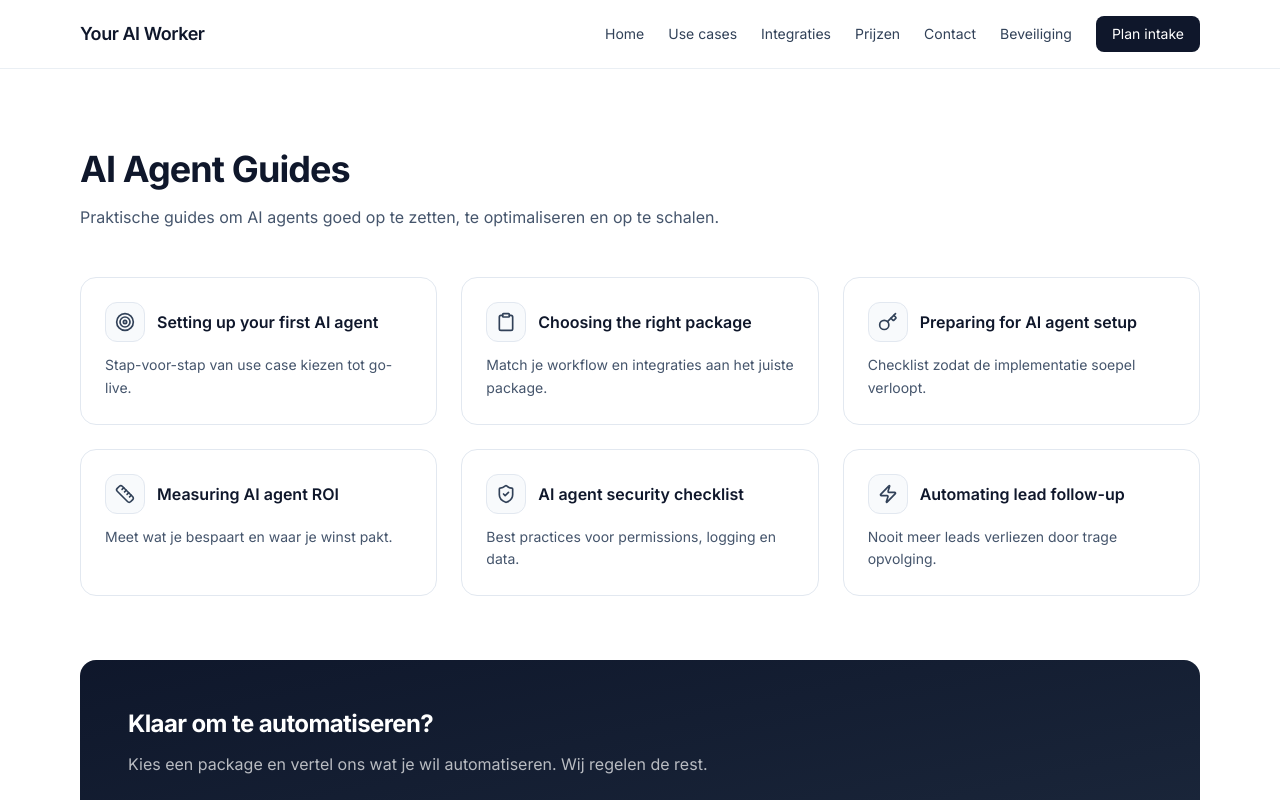
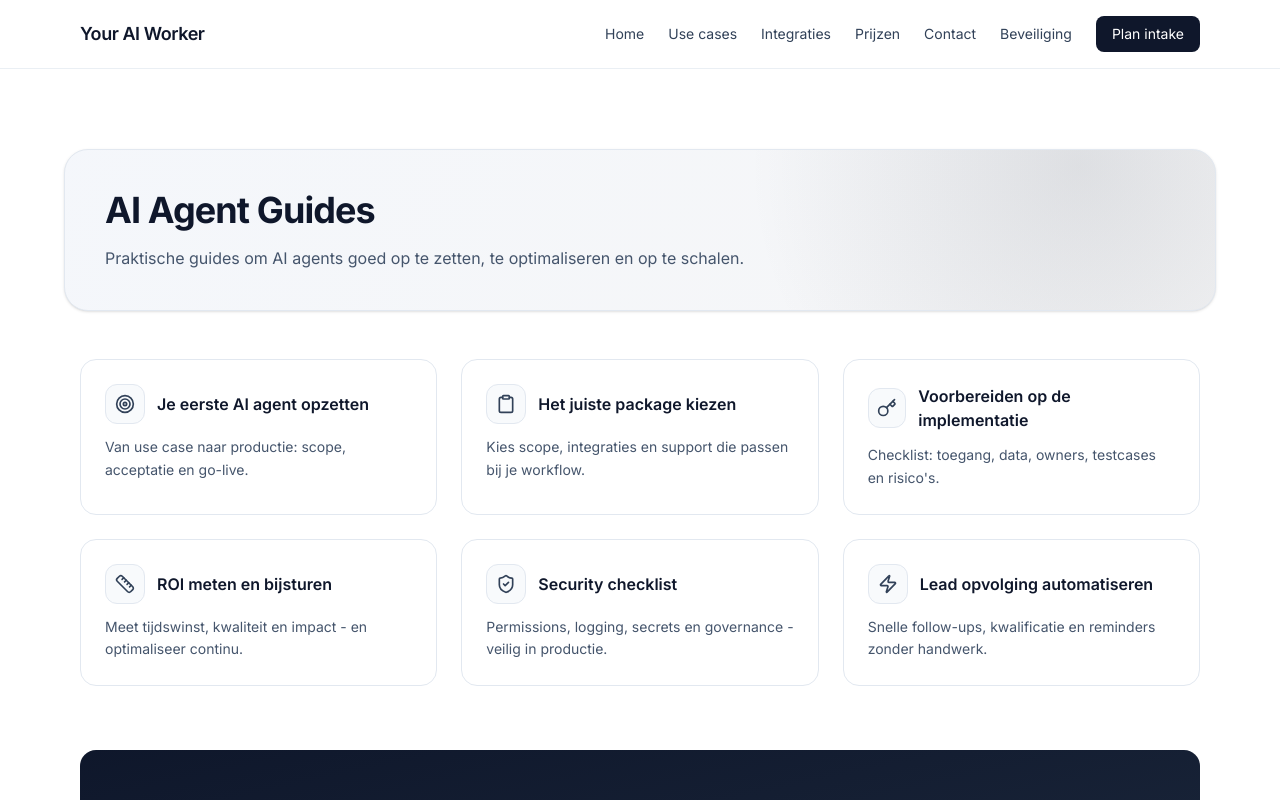
Before and after one commit to openclawbot69420-ux/youraiworker-site, a Next.js app: page /guides in a window 1280 px wide. Shown: the top 800 px of the page. Built offline with nearby package versions, Linux system fonts and the light colour scheme.

Commit message:
feat: add real integration logos + enrich guides content + subtle animated mesh

```diff
--- a/package.json
+++ b/package.json
@@ -12,7 +12,8 @@
     "next": "latest",
     "nodemailer": "^8.0.1",
     "react": "latest",
-    "react-dom": "latest"
+    "react-dom": "latest",
+    "simple-icons": "^16.9.0"
   },
   "devDependencies": {
     "@tailwindcss/postcss": "latest",
--- a/src/app/guides/page.tsx
+++ b/src/app/guides/page.tsx
@@ -10,33 +10,33 @@ export const metadata: Metadata = {
 const guides = [
   {
     icon: Target,
-    title: "Setting up your first AI agent",
-    description: "Stap-voor-stap van use case kiezen tot go-live.",
+    title: "Je eerste AI agent opzetten",
+    description: "Van use case naar productie: scope, acceptatie en go-live.",
   },
   {
     icon: Clipboard,
-    title: "Choosing the right package",
-    description: "Match je workflow en integraties aan het juiste package.",
+    title: "Het juiste package kiezen",
+    description: "Kies scope, integraties en support die passen bij je workflow.",
   },
   {
     icon: Key,
-    title: "Preparing for AI agent setup",
-    description: "Checklist zodat de implementatie soepel verloopt.",
+    title: "Voorbereiden op de implementatie",
+    description: "Checklist: toegang, data, owners, testcases en risico's.",
   },
   {
     icon: Ruler,
-    title: "Measuring AI agent ROI",
-    description: "Meet wat je bespaart en waar je winst pakt.",
+    title: "ROI meten en bijsturen",
+    description: "Meet tijdswinst, kwaliteit en impact - en optimaliseer continu.",
   },
   {
     icon: ShieldCheck,
-    title: "AI agent security checklist",
-    description: "Best practices voor permissions, logging en data.",
+    title: "Security checklist",
+    description: "Permissions, logging, secrets en governance - veilig in productie.",
   },
   {
     icon: Zap,
-    title: "Automating lead follow-up",
-    description: "Nooit meer leads verliezen door trage opvolging.",
+    title: "Lead opvolging automatiseren",
+    description: "Snelle follow-ups, kwalificatie en reminders zonder handwerk.",
   },
 ] satisfies Array<{
   icon: LucideIcon
@@ -47,11 +47,13 @@ const guides = [
 const GuidesPage: React.FC = () => {
   return (
     <section className="mx-auto max-w-6xl px-4 py-20">
-      <div className="max-w-2xl">
-        <h1 className="text-3xl font-bold tracking-tight sm:text-4xl">AI Agent Guides</h1>
-        <p className="mt-4 text-slate-600">
-          Praktische guides om AI agents goed op te zetten, te optimaliseren en op te schalen.
-        </p>
+      <div className="-mx-4 mb-10 rounded-3xl border border-slate-200 bg-white p-8 shadow-sm subtle-mesh sm:p-10">
+        <div className="max-w-2xl">
+          <h1 className="text-3xl font-bold tracking-tight sm:text-4xl">AI Agent Guides</h1>
+          <p className="mt-4 text-slate-600">
+            Praktische guides om AI agents goed op te zetten, te optimaliseren en op te schalen.
+          </p>
+        </div>
       </div>
 
       <div className="mt-12 grid gap-6 md:grid-cols-2 lg:grid-cols-3">
--- a/src/app/integrations/page.tsx
+++ b/src/app/integrations/page.tsx
@@ -1,21 +1,8 @@
 import type { Metadata } from "next"
 import type { LucideIcon } from "lucide-react"
-import {
-  Building2,
-  CalendarDays,
-  ClipboardList,
-  Cloud,
-  Folder,
-  GitBranch,
-  LifeBuoy,
-  Mail,
-  MessageCircle,
-  MessageSquare,
-  Send,
-  Sparkles,
-  Table,
-  Workflow,
-} from "lucide-react"
+import { Cloud, MessageSquare } from "lucide-react"
+
+import { BrandIcon, type BrandIconName } from "../../components/BrandIcon"
 
 export const metadata: Metadata = {
   title: "AI Agent Integrations",
@@ -23,34 +10,37 @@ export const metadata: Metadata = {
 }
 
 const integrations = [
-  { name: "Gmail", badge: "GM", icon: Mail },
-  { name: "Google Calendar", badge: "GC", icon: CalendarDays },
-  { name: "Google Drive", badge: "GD", icon: Folder },
-  { name: "WhatsApp", badge: "WA", icon: MessageCircle },
-  { name: "Telegram", badge: "TG", icon: Send },
+  { name: "Gmail", badge: "GM", brand: "gmail" },
+  { name: "Google Calendar", badge: "GC", brand: "google-calendar" },
+  { name: "Google Drive", badge: "GD", brand: "google-drive" },
+  { name: "WhatsApp", badge: "WA", brand: "whatsapp" },
+  { name: "Telegram", badge: "TG", brand: "telegram" },
   { name: "Slack", badge: "SL", icon: MessageSquare },
-  { name: "HubSpot", badge: "HS", icon: Building2 },
+  { name: "HubSpot", badge: "HS", brand: "hubspot" },
   { name: "Salesforce", badge: "SF", icon: Cloud },
-  { name: "Jira", badge: "JR", icon: ClipboardList },
-  { name: "Zendesk", badge: "ZD", icon: LifeBuoy },
-  { name: "Zapier", badge: "ZP", icon: Workflow },
-  { name: "Make", badge: "MK", icon: Sparkles },
-  { name: "n8n", badge: "N8", icon: GitBranch },
-  { name: "Google Sheets", badge: "GS", icon: Table },
+  { name: "Jira", badge: "JR", brand: "jira" },
+  { name: "Zendesk", badge: "ZD", brand: "zendesk" },
+  { name: "Zapier", badge: "ZP", brand: "zapier" },
+  { name: "Make", badge: "MK", brand: "make" },
+  { name: "n8n", badge: "N8", brand: "n8n" },
+  { name: "Google Sheets", badge: "GS", brand: "google-sheets" },
 ] satisfies Array<{
   name: string
   badge: string
-  icon: LucideIcon
+  brand?: BrandIconName
+  icon?: LucideIcon
 }>
 
 const IntegrationsPage: React.FC = () => {
   return (
     <section className="mx-auto max-w-6xl px-4 py-20">
-      <div className="max-w-2xl">
-        <h1 className="text-3xl font-bold tracking-tight sm:text-4xl">AI Agent Integrations</h1>
-        <p className="mt-4 text-slate-600">
-          Je OpenClaw AI agent koppelt met de tools die je al gebruikt.
-        </p>
+      <div className="-mx-4 mb-10 rounded-3xl border border-slate-200 bg-white p-8 shadow-sm subtle-mesh sm:p-10">
+        <div className="max-w-2xl">
+          <h1 className="text-3xl font-bold tracking-tight sm:text-4xl">AI Agent Integrations</h1>
+          <p className="mt-4 text-slate-600">
+            Je OpenClaw AI agent koppelt met de tools die je al gebruikt.
+          </p>
+        </div>
       </div>
 
       <div className="mt-12 grid gap-6 sm:grid-cols-2 lg:grid-cols-4">
@@ -61,7 +51,11 @@ const IntegrationsPage: React.FC = () => {
           >
             <div className="flex items-center gap-3">
               <div className="relative inline-flex h-11 w-11 items-center justify-center rounded-xl border border-slate-200 bg-gradient-to-b from-white to-slate-100 text-slate-700 shadow-sm">
-                <integration.icon className="h-5 w-5" aria-hidden="true" />
+                {integration.brand ? (
+                  <BrandIcon name={integration.brand} title={integration.name} className="h-5 w-5" />
+                ) : (
+                  integration.icon && <integration.icon className="h-5 w-5" aria-hidden="true" />
+                )}
                 <span className="absolute -bottom-1 -right-1 inline-flex min-w-5 items-center justify-center rounded-md border border-slate-200 bg-slate-900 px-1 text-[10px] font-semibold leading-4 text-white">
                   {integration.badge}
                 </span>
--- a/src/app/use-cases/page.tsx
+++ b/src/app/use-cases/page.tsx
@@ -103,11 +103,13 @@ const useCases = [
 const UseCasesPage: React.FC = () => {
   return (
     <section className="mx-auto max-w-6xl px-4 py-20">
-      <div className="max-w-2xl">
-        <h1 className="text-3xl font-bold tracking-tight sm:text-4xl">AI Agent Use Cases</h1>
-        <p className="mt-4 text-slate-600">
-          Zie wat een OpenClaw AI agent kan automatiseren in je dagelijkse workflow.
-        </p>
+      <div className="-mx-4 mb-10 rounded-3xl border border-slate-200 bg-white p-8 shadow-sm subtle-mesh sm:p-10">
+        <div className="max-w-2xl">
+          <h1 className="text-3xl font-bold tracking-tight sm:text-4xl">AI Agent Use Cases</h1>
+          <p className="mt-4 text-slate-600">
+            Zie wat een OpenClaw AI agent kan automatiseren in je dagelijkse workflow.
+          </p>
+        </div>
       </div>
 
       <div className="mt-12 grid gap-6 md:grid-cols-2 lg:grid-cols-3">
--- /dev/null
+++ b/src/components/BrandIcon.tsx
@@ -0,0 +1,69 @@
+import type { SimpleIcon } from "simple-icons"
+
+import {
+  siGmail,
+  siGooglecalendar,
+  siGoogledrive,
+  siWhatsapp,
+  siTelegram,
+  siHubspot,
+  siJira,
+  siZendesk,
+  siZapier,
+  siMake,
+  siN8n,
+  siGooglesheets,
+} from "simple-icons"
+
+export type BrandIconName =
+  | "gmail"
+  | "google-calendar"
+  | "google-drive"
+  | "whatsapp"
+  | "telegram"
+  | "hubspot"
+  | "jira"
+  | "zendesk"
+  | "zapier"
+  | "make"
+  | "n8n"
+  | "google-sheets"
+
+const ICONS: Record<BrandIconName, SimpleIcon> = {
+  "gmail": siGmail,
+  "google-calendar": siGooglecalendar,
+  "google-drive": siGoogledrive,
+  "whatsapp": siWhatsapp,
+  "telegram": siTelegram,
+  "hubspot": siHubspot,
+  "jira": siJira,
+  "zendesk": siZendesk,
+  "zapier": siZapier,
+  "make": siMake,
+  "n8n": siN8n,
+  "google-sheets": siGooglesheets,
+}
+
+interface BrandIconProps {
+  name: BrandIconName
+  title: string
+  className?: string
+}
+
+export const BrandIcon: React.FC<BrandIconProps> = (props) => {
+  const { name, title, className } = props
+
+  const icon = ICONS[name]
+
+  return (
+    <svg
+      role="img"
+      aria-label={title}
+      viewBox="0 0 24 24"
+      className={className}
+      fill="currentColor"
+    >
+      <path d={icon.path} />
+    </svg>
+  )
+}
--- a/src/styles/globals.css
+++ b/src/styles/globals.css
@@ -11,3 +11,24 @@
 html {
   scroll-behavior: smooth;
 }
+
+@keyframes subtleGlow {
+  0% {
+    background-position: 0% 50%;
+  }
+  50% {
+    background-position: 100% 50%;
+  }
+  100% {
+    background-position: 0% 50%;
+  }
+}
+
+.subtle-mesh {
+  background-image:
+    radial-gradient(600px circle at 20% 10%, rgba(59, 130, 246, 0.10), transparent 50%),
+    radial-gradient(600px circle at 90% 30%, rgba(15, 23, 42, 0.10), transparent 55%),
+    linear-gradient(120deg, rgba(59, 130, 246, 0.06), rgba(15, 23, 42, 0.04));
+  background-size: 200% 200%;
+  animation: subtleGlow 14s ease-in-out infinite;
+}
```
Also changed, not shown: 1 other file (tests, documents, lock files or other folders).
